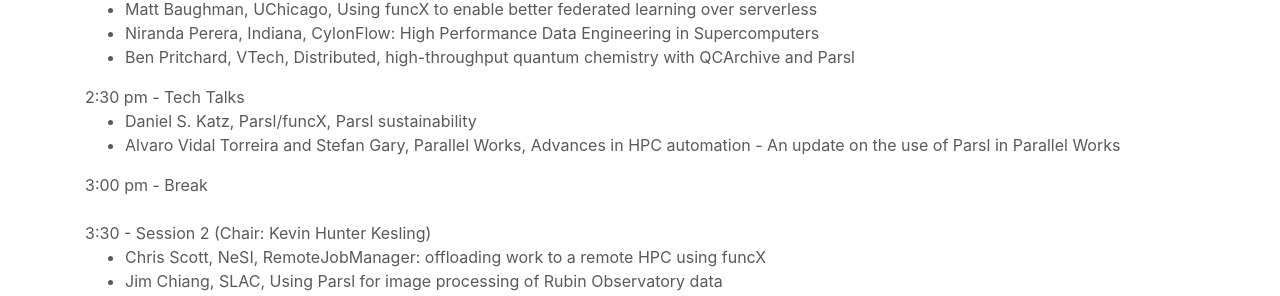
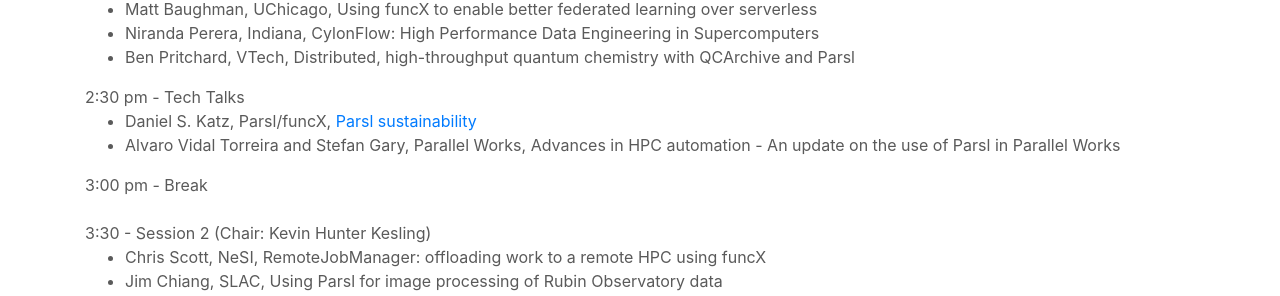
Before and after one commit to funcx-faas/funcx-faas.github.io, a Jekyll site: the page built from funcxfest2022.html, in a window 1280 px wide and 900 px high, scrolled down 847 px. Shown: the part 149-445 px from the top of the window. Built offline with Jekyll 4.4.1, drawn with Linux system fonts in a browser that asks for light colours; some of the changed lines change nothing that is shown.

Commit message:
adding my slides

```diff
--- a/funcxfest2022.html
+++ b/funcxfest2022.html
@@ -56,7 +56,7 @@
 
       2:30 pm - Tech Talks
 	    <ul>
-		<li>Daniel S. Katz, Parsl/funcX, Parsl sustainability </li>
+		<li>Daniel S. Katz, Parsl/funcX, <a href="https://doi.org/10.5281/zenodo.7075555">Parsl sustainability</a> </li>
 	    	<li>Alvaro Vidal Torreira and Stefan Gary, Parallel Works, Advances in HPC automation - An update on the use of Parsl in Parallel Works</li>
 	    </ul>
 
```
